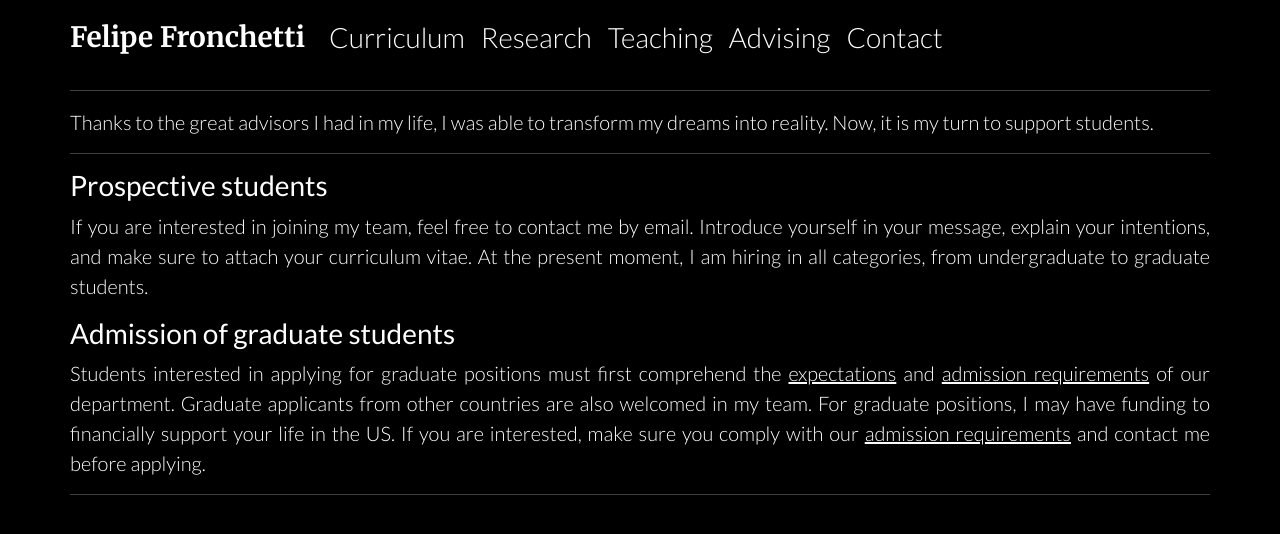
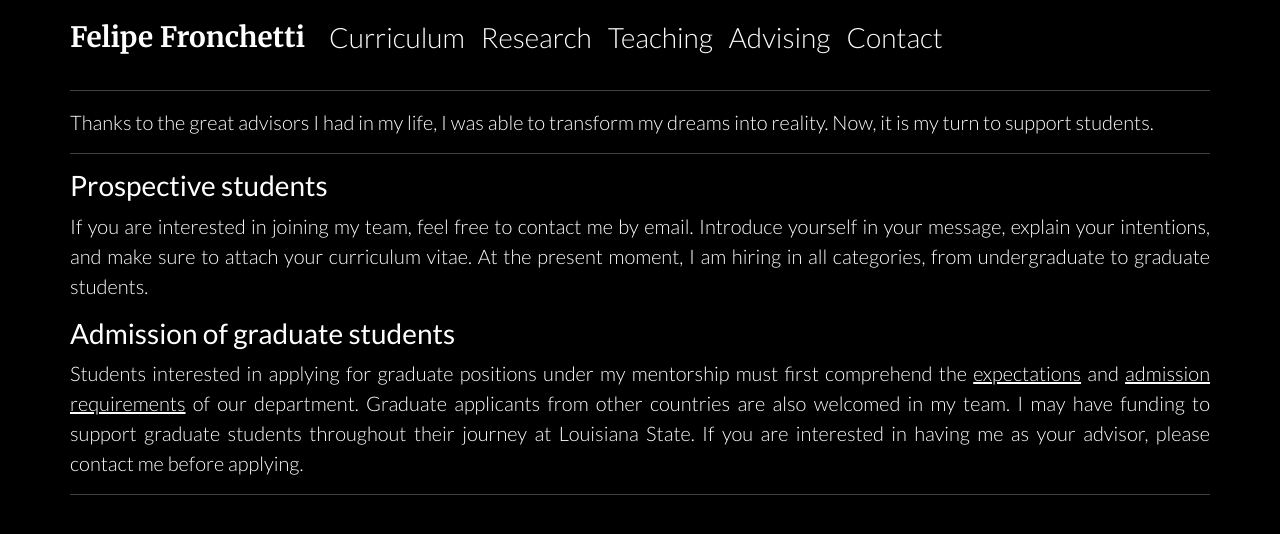
Before and after one commit to fronchetti/fronchetti.github.io, a Jekyll site: the page built from advising.html, in a window 1280 px wide. Shown: the top 534 px of the page. Built offline with Jekyll 4.4.1, drawn with Linux system fonts in a browser that asks for light colours; nearby versions of some CDN libraries.

Commit message:
More updates

```diff
--- a/advising.html
+++ b/advising.html
@@ -7,5 +7,5 @@ layout: default
 <h3>Prospective students</h3>
 <p>If you are interested in joining my team, feel free to contact me by email. Introduce yourself in your message, explain your intentions, and make sure to attach your curriculum vitae. At the present moment, I am hiring in all categories, from undergraduate to graduate students.</p>
 <h3>Admission of graduate students</h3>
-<p>Students interested in applying for graduate positions must first comprehend the <a target="_blank" href="https://www.lsu.edu/eng/cse/academics/graduate/phdpages/phdcsepoliciesandreqs.php#:~:text=The%20doctoral%20degree%20requires%20a,three%20years%20of%20graduate%20coursework.">expectations</a> and <a target="_blank" href="https://www.lsu.edu/eng/cse/academics/graduate/admission.php">admission requirements</a> of our department. Graduate applicants from other countries are also welcomed in my team. For graduate positions, I may have funding to financially support your life in the US. If you are interested, make sure you comply with our <a target="_blank" href="https://www.lsu.edu/eng/cse/academics/graduate/admission.php">admission requirements</a> and contact me before applying.</p>
+<p>Students interested in applying for graduate positions under my mentorship must first comprehend the <a target="_blank" href="https://www.lsu.edu/eng/cse/academics/graduate/phdpages/phdcsepoliciesandreqs.php#:~:text=The%20doctoral%20degree%20requires%20a,three%20years%20of%20graduate%20coursework.">expectations</a> and <a target="_blank" href="https://www.lsu.edu/eng/cse/academics/graduate/admission.php">admission requirements</a> of our department. Graduate applicants from other countries are also welcomed in my team. I may have funding to support graduate students throughout their journey at Louisiana State. If you are interested in having me as your advisor, please contact me before applying.</p>
 <hr>
```
Also changed, not shown: 1 other file.
